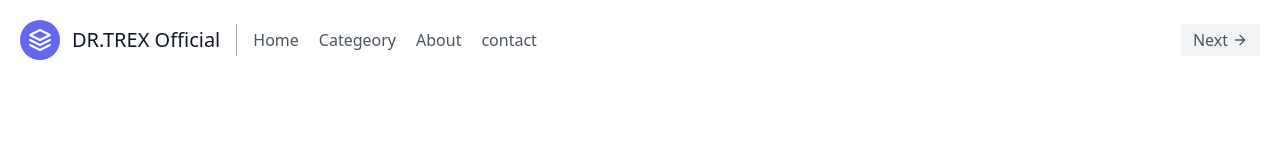
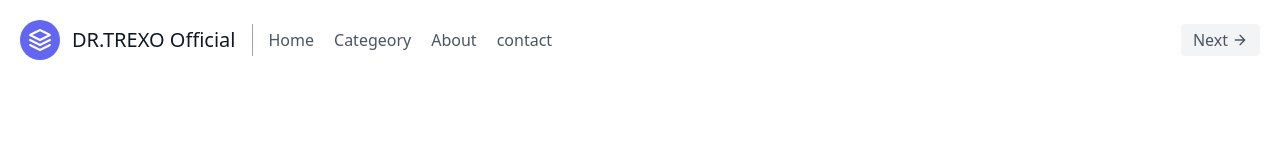
Before and after one commit to Sambhav987/drtrex, a plain HTML site: page index.html in a window 1280 px wide. Shown: the top 160 px of the page. Drawn offline with nearby package versions, Linux system fonts and the light colour scheme.

Commit message:
Update index.html

```diff
--- a/index.html
+++ b/index.html
@@ -5,7 +5,7 @@
     <meta http-equiv="X-UA-Compatible" content="IE=edge">
     <meta name="viewport" content="width=device-width, initial-scale=1.0">
     <link href="https://unpkg.com/tailwindcss@^2/dist/tailwind.min.css" rel="stylesheet">
-    <title>Trex Official</title>
+    <title>Trexo Official</title>
 </head>
 <body>
     <header class="text-gray-600 body-font">
@@ -14,7 +14,7 @@
             <svg xmlns="http://www.w3.org/2000/svg" fill="none" stroke="currentColor" stroke-linecap="round" stroke-linejoin="round" stroke-width="2" class="w-10 h-10 text-white p-2 bg-indigo-500 rounded-full" viewBox="0 0 24 24">
               <path d="M12 2L2 7l10 5 10-5-10-5zM2 17l10 5 10-5M2 12l10 5 10-5"></path>
             </svg>
-            <span class="ml-3 text-xl">DR.TREX Official</span>
+            <span class="ml-3 text-xl">DR.TREXO Official</span>
           </a>
           <nav class="md:mr-auto md:ml-4 md:py-1 md:pl-4 md:border-l md:border-gray-400	flex flex-wrap items-center text-base justify-center">
             <a href="/"class="mr-5 hover:text-gray-900">Home</a>
```
